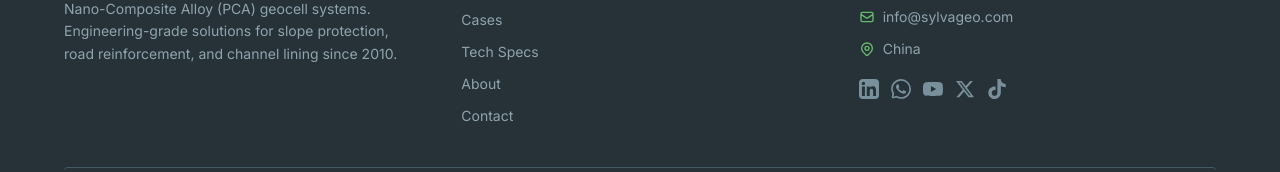
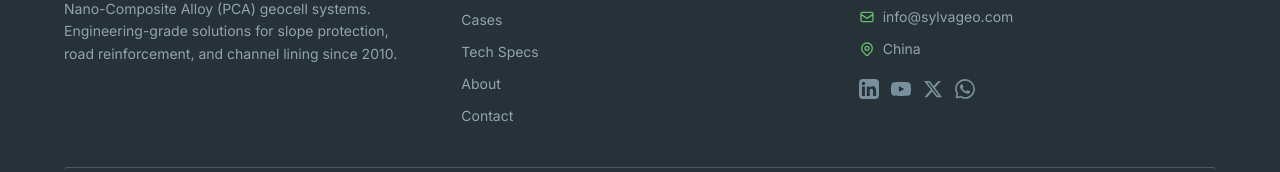
Before and after one commit to Aliya-lab/geocell-website, a Next.js app: page / in a window 1280 px wide. Shown: the part 3489-3661 px from the top of the page. Built offline with nearby package versions, Linux system fonts and the light colour scheme.

Commit message:
Remove TikTok from footer social links; move WhatsApp to last position

```diff
--- a/src/components/layout/Footer.tsx
+++ b/src/components/layout/Footer.tsx
@@ -70,17 +70,14 @@ export function Footer() {
               <a href="https://linkedin.com/company/sylvageo" target="_blank" rel="noopener noreferrer" aria-label="LinkedIn" className="text-slate-rock-400 hover:text-eco-forest-400 transition-colors">
                 <svg className="w-5 h-5" fill="currentColor" viewBox="0 0 24 24"><path d="M20.447 20.452h-3.554v-5.569c0-1.328-.027-3.037-1.852-3.037-1.853 0-2.136 1.445-2.136 2.939v5.667H9.351V9h3.414v1.561h.046c.477-.9 1.637-1.85 3.37-1.85 3.601 0 4.267 2.37 4.267 5.455v6.286zM5.337 7.433a2.062 2.062 0 01-2.063-2.065 2.064 2.064 0 112.063 2.065zm1.782 13.019H3.555V9h3.564v11.452zM22.225 0H1.771C.792 0 0 .774 0 1.729v20.542C0 23.227.792 24 1.771 24h20.451C23.2 24 24 23.227 24 22.271V1.729C24 .774 23.2 0 22.222 0h.003z"/></svg>
               </a>
-              <a href="https://wa.me/16692284383" target="_blank" rel="noopener noreferrer" aria-label="WhatsApp" className="text-slate-rock-400 hover:text-eco-forest-400 transition-colors">
-                <svg className="w-5 h-5" fill="currentColor" viewBox="0 0 24 24"><path d="M17.472 14.382c-.297-.149-1.758-.867-2.03-.967-.273-.099-.471-.148-.67.15-.197.297-.767.966-.94 1.164-.173.199-.347.223-.644.075-.297-.15-1.255-.463-2.39-1.475-.883-.788-1.48-1.761-1.653-2.059-.173-.297-.018-.458.13-.606.134-.133.298-.347.446-.52.149-.174.198-.298.298-.497.099-.198.05-.371-.025-.52-.075-.149-.669-1.612-.916-2.207-.242-.579-.487-.5-.669-.51-.173-.008-.371-.01-.57-.01-.198 0-.52.074-.792.372-.272.297-1.04 1.016-1.04 2.479 0 1.462 1.065 2.875 1.213 3.074.149.198 2.096 3.2 5.077 4.487.709.306 1.262.489 1.694.625.712.227 1.36.195 1.871.118.571-.085 1.758-.719 2.006-1.413.248-.694.248-1.289.173-1.413-.074-.124-.272-.198-.57-.347m-5.421 7.403h-.004a9.87 9.87 0 01-5.031-1.378l-.361-.214-3.741.982.998-3.648-.235-.374a9.86 9.86 0 01-1.51-5.26c.001-5.45 4.436-9.884 9.888-9.884 2.64 0 5.122 1.03 6.988 2.898a9.825 9.825 0 012.893 6.994c-.003 5.45-4.437 9.884-9.885 9.884m8.413-18.297A11.815 11.815 0 0012.05 0C5.495 0 .16 5.335.157 11.892c0 2.096.547 4.142 1.588 5.945L.057 24l6.305-1.654a11.882 11.882 0 005.683 1.448h.005c6.554 0 11.89-5.335 11.893-11.893a11.821 11.821 0 00-3.48-8.413z"/></svg>
-              </a>
               <a href="https://youtube.com/@sylvageo" target="_blank" rel="noopener noreferrer" aria-label="YouTube" className="text-slate-rock-400 hover:text-eco-forest-400 transition-colors">
                 <svg className="w-5 h-5" fill="currentColor" viewBox="0 0 24 24"><path d="M23.498 6.186a3.016 3.016 0 00-2.122-2.136C19.505 3.545 12 3.545 12 3.545s-7.505 0-9.377.505A3.017 3.017 0 00.502 6.186C0 8.07 0 12 0 12s0 3.93.502 5.814a3.016 3.016 0 002.122 2.136c1.871.505 9.376.505 9.376.505s7.505 0 9.377-.505a3.015 3.015 0 002.122-2.136C24 15.93 24 12 24 12s0-3.93-.502-5.814zM9.545 15.568V8.432L15.818 12l-6.273 3.568z"/></svg>
               </a>
               <a href="https://x.com/sylvageox" target="_blank" rel="noopener noreferrer" aria-label="X (Twitter)" className="text-slate-rock-400 hover:text-eco-forest-400 transition-colors">
                 <svg className="w-5 h-5" fill="currentColor" viewBox="0 0 24 24"><path d="M18.244 2.25h3.308l-7.227 8.26 8.502 11.24H16.17l-5.214-6.817L4.99 21.75H1.68l7.73-8.835L1.254 2.25H8.08l4.713 6.231zm-1.161 17.52h1.833L7.084 4.126H5.117z"/></svg>
               </a>
-              <a href="https://www.tiktok.com/@sylvageo" target="_blank" rel="noopener noreferrer" aria-label="TikTok" className="text-slate-rock-400 hover:text-eco-forest-400 transition-colors">
-                <svg className="w-5 h-5" fill="currentColor" viewBox="0 0 24 24"><path d="M12.525.02c1.31-.02 2.61-.01 3.91-.02.08 1.53.63 3.09 1.75 4.17 1.12 1.11 2.7 1.62 4.24 1.79v4.03c-1.44-.05-2.89-.35-4.2-.97-.57-.26-1.1-.59-1.62-.93-.01 2.92.01 5.84-.02 8.75-.08 1.4-.54 2.79-1.35 3.94-1.31 1.92-3.58 3.17-5.91 3.21-1.43.08-2.86-.31-4.08-1.03-2.02-1.19-3.44-3.37-3.65-5.71-.02-.5-.03-1-.01-1.49.18-1.9 1.12-3.72 2.58-4.96 1.66-1.44 3.98-2.13 6.15-1.72.02 1.48-.04 2.96-.04 4.44-.99-.32-2.15-.23-3.02.37-.63.41-1.11 1.04-1.36 1.75-.21.51-.15 1.07-.14 1.61.24 1.64 1.82 3.02 3.5 2.87 1.12-.01 2.19-.66 2.77-1.61.19-.33.4-.67.41-1.06.1-1.79.06-3.57.07-5.36.01-4.03-.01-8.05.02-12.07z"/></svg>
+              <a href="https://wa.me/16692284383" target="_blank" rel="noopener noreferrer" aria-label="WhatsApp" className="text-slate-rock-400 hover:text-eco-forest-400 transition-colors">
+                <svg className="w-5 h-5" fill="currentColor" viewBox="0 0 24 24"><path d="M17.472 14.382c-.297-.149-1.758-.867-2.03-.967-.273-.099-.471-.148-.67.15-.197.297-.767.966-.94 1.164-.173.199-.347.223-.644.075-.297-.15-1.255-.463-2.39-1.475-.883-.788-1.48-1.761-1.653-2.059-.173-.297-.018-.458.13-.606.134-.133.298-.347.446-.52.149-.174.198-.298.298-.497.099-.198.05-.371-.025-.52-.075-.149-.669-1.612-.916-2.207-.242-.579-.487-.5-.669-.51-.173-.008-.371-.01-.57-.01-.198 0-.52.074-.792.372-.272.297-1.04 1.016-1.04 2.479 0 1.462 1.065 2.875 1.213 3.074.149.198 2.096 3.2 5.077 4.487.709.306 1.262.489 1.694.625.712.227 1.36.195 1.871.118.571-.085 1.758-.719 2.006-1.413.248-.694.248-1.289.173-1.413-.074-.124-.272-.198-.57-.347m-5.421 7.403h-.004a9.87 9.87 0 01-5.031-1.378l-.361-.214-3.741.982.998-3.648-.235-.374a9.86 9.86 0 01-1.51-5.26c.001-5.45 4.436-9.884 9.888-9.884 2.64 0 5.122 1.03 6.988 2.898a9.825 9.825 0 012.893 6.994c-.003 5.45-4.437 9.884-9.885 9.884m8.413-18.297A11.815 11.815 0 0012.05 0C5.495 0 .16 5.335.157 11.892c0 2.096.547 4.142 1.588 5.945L.057 24l6.305-1.654a11.882 11.882 0 005.683 1.448h.005c6.554 0 11.89-5.335 11.893-11.893a11.821 11.821 0 00-3.48-8.413z"/></svg>
               </a>
             </div>
           </div>
```
